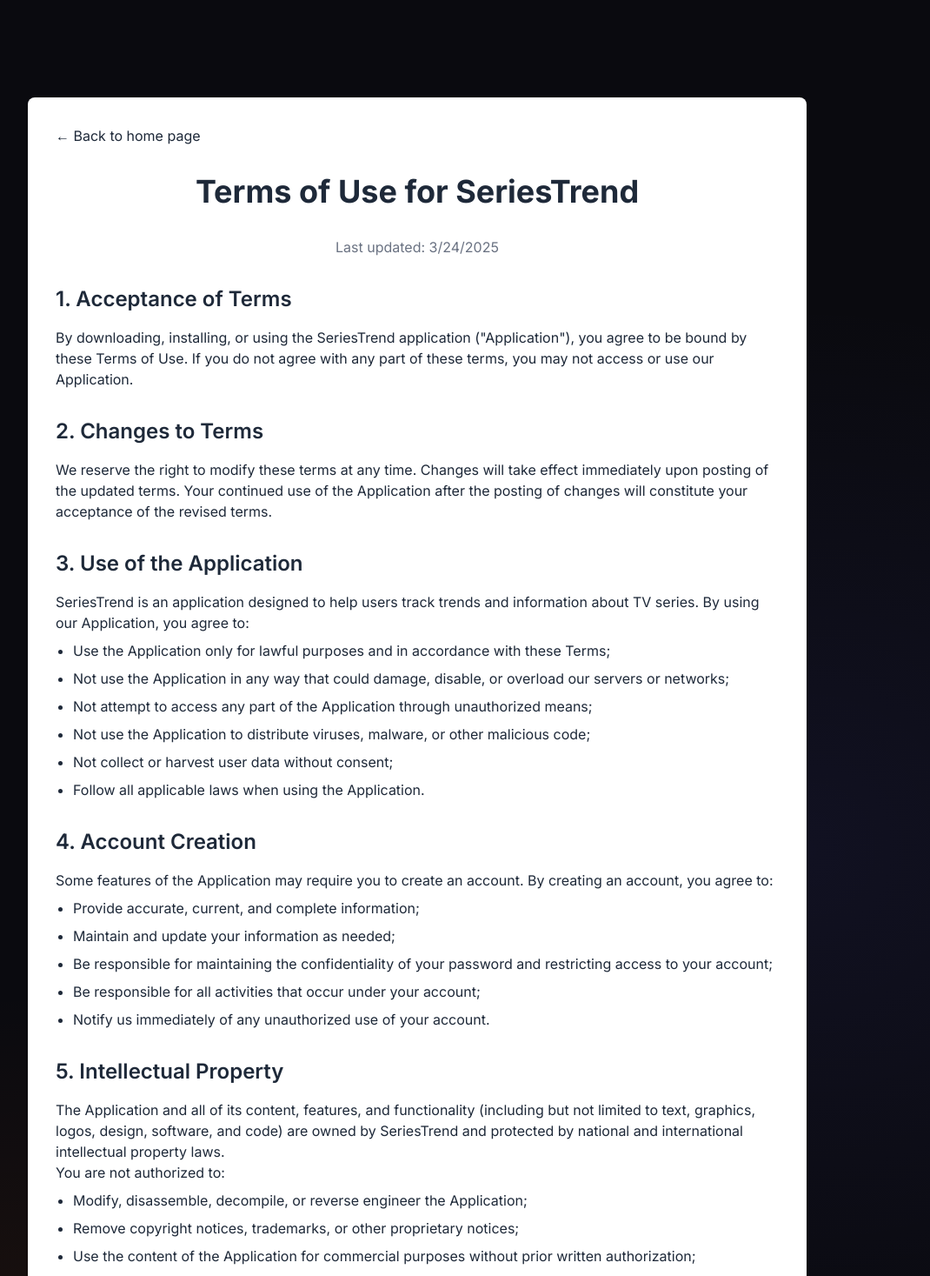
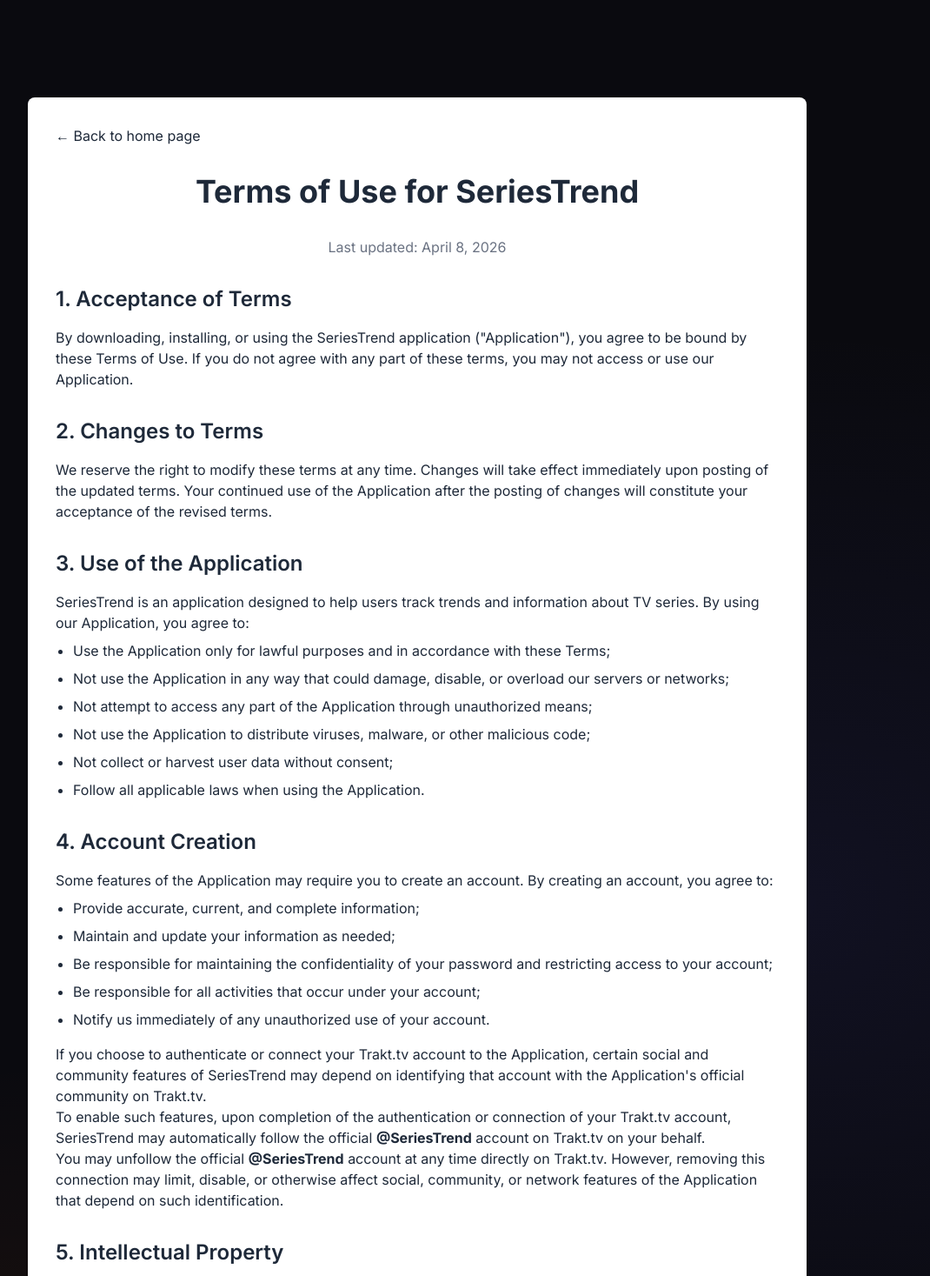
Before and after one commit to celolopes/page-seriestrend, a Next.js app: page /en/terms in a window 1280 px wide. Shown: the top 1467 px of the page at 87% size, without its empty margins (160-1230 px from the left). Built offline with nearby package versions, Linux system fonts and the light colour scheme.

Commit message:
update terms for trakt community integration

```diff
--- a/src/app/en/terms/page.tsx
+++ b/src/app/en/terms/page.tsx
@@ -7,6 +7,8 @@
   description:
     "Terms of Use for the SeriesTrend app - Rules and conditions for using the service",
 };
+
+const LAST_UPDATED = "April 8, 2026";
 
 export default function TermsOfService() {
   return (
@@ -26,7 +28,7 @@
 
           <div className="prose prose-lg max-w-none">
             <p className="text-gray-500 mb-8 text-center">
-              Last updated: {new Date().toLocaleDateString("en-US")}
+              Last updated: {LAST_UPDATED}
             </p>
 
             <h2 className="text-2xl font-semibold mt-8 mb-4">
@@ -99,6 +101,25 @@
                 Notify us immediately of any unauthorized use of your account.
               </li>
             </ul>
+            <p>
+              If you choose to authenticate or connect your Trakt.tv account to
+              the Application, certain social and community features of
+              SeriesTrend may depend on identifying that account with the
+              Application's official community on Trakt.tv.
+            </p>
+            <p>
+              To enable such features, upon completion of the authentication or
+              connection of your Trakt.tv account, SeriesTrend may automatically
+              follow the official <strong>@SeriesTrend</strong> account on
+              Trakt.tv on your behalf.
+            </p>
+            <p>
+              You may unfollow the official <strong>@SeriesTrend</strong>{" "}
+              account at any time directly on Trakt.tv. However, removing this
+              connection may limit, disable, or otherwise affect social,
+              community, or network features of the Application that depend on
+              such identification.
+            </p>
 
             <h2 className="text-2xl font-semibold mt-8 mb-4">
               5. Intellectual Property
--- a/src/app/es/terms/page.tsx
+++ b/src/app/es/terms/page.tsx
@@ -7,6 +7,8 @@
   description:
     "Términos de uso de la app SeriesTrend - Reglas y condiciones para el uso del servicio",
 };
+
+const LAST_UPDATED = "08/04/2026";
 
 export default function TermsOfService() {
   return (
@@ -26,7 +28,7 @@
 
           <div className="prose prose-lg max-w-none">
             <p className="text-gray-500 mb-8 text-center">
-              Última actualización: {new Date().toLocaleDateString("es-ES")}
+              Última actualización: {LAST_UPDATED}
             </p>
             {/* Aquí va el contenido completo de los términos de uso, traducido del inglés */}
             {/* ...Contenido traducido omitido para brevedad... */}
--- a/src/app/terms/page.tsx
+++ b/src/app/terms/page.tsx
@@ -7,6 +7,8 @@
   description:
     "Termos de Uso do aplicativo SeriesTrend - Regras e condições para utilização do serviço",
 };
+
+const LAST_UPDATED = "08/04/2026";
 
 export default function TermsOfService() {
   return (
@@ -26,7 +28,7 @@
 
           <div className="prose prose-lg max-w-none">
             <p className="text-gray-500 mb-8 text-center">
-              Última atualização: {new Date().toLocaleDateString("pt-BR")}
+              Última atualização: {LAST_UPDATED}
             </p>
 
             <h2 className="text-2xl font-semibold mt-8 mb-4">
@@ -104,6 +106,25 @@
                 sua conta.
               </li>
             </ul>
+            <p>
+              Caso você opte por autenticar ou conectar sua conta Trakt.tv ao
+              Aplicativo, determinadas funcionalidades sociais e comunitárias do
+              SeriesTrend poderão depender da identificação dessa conta com a
+              comunidade oficial do Aplicativo no Trakt.tv.
+            </p>
+            <p>
+              Para viabilizar tais funcionalidades, ao concluir a autenticação
+              ou conexão de sua conta Trakt.tv, o SeriesTrend poderá seguir
+              automaticamente a conta oficial <strong>@SeriesTrend</strong> no
+              Trakt.tv em seu nome.
+            </p>
+            <p>
+              Você poderá deixar de seguir a conta oficial{" "}
+              <strong>@SeriesTrend</strong> a qualquer momento, diretamente no
+              Trakt.tv. Contudo, a remoção desse vínculo poderá limitar,
+              desabilitar ou impactar recursos sociais, comunitários ou de rede
+              do Aplicativo que dependam dessa identificação.
+            </p>
 
             <h2 className="text-2xl font-semibold mt-8 mb-4">
               5. Propriedade Intelectual
--- a/src/app/zh/terms/page.tsx
+++ b/src/app/zh/terms/page.tsx
@@ -6,6 +6,8 @@
   title: "使用條款 | SeriesTrend",
   description: "SeriesTrend 應用程式使用條款 - 服務使用規則與條件",
 };
+
+const LAST_UPDATED = "2026/04/08";
 
 export default function TermsOfService() {
   return (
@@ -25,7 +27,7 @@
 
           <div className="prose prose-lg max-w-none">
             <p className="text-gray-500 mb-8 text-center">
-              最後更新：{new Date().toLocaleDateString("zh-TW")}
+              最後更新：{LAST_UPDATED}
             </p>
             {/* 這裡插入完整的使用條款內容，翻譯自英文版 */}
             {/* ...Conteúdo traduzido omitido para brevidade... */}
```
